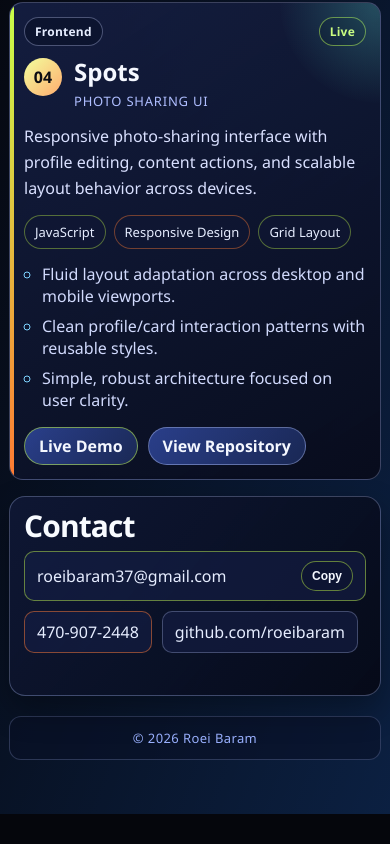
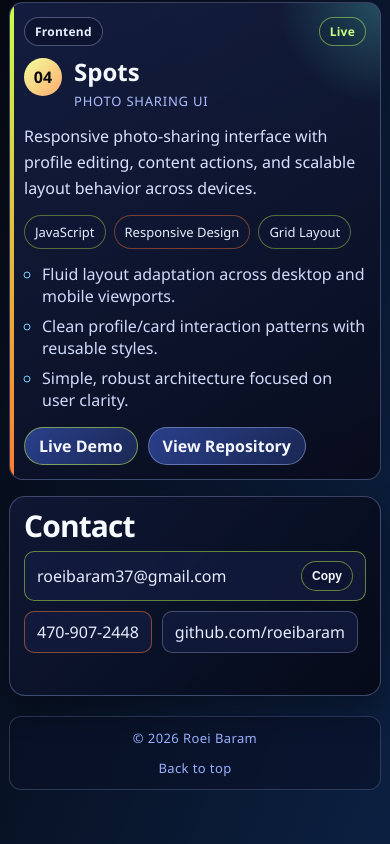
Before and after one commit to roeibaram/portfolio, a React (Vite) app: page / in a window 390 px wide. Shown: the part 2794-3638 px from the top of the page. Before the commit the page ends 3608 px from the top, so only its background shows below. Built offline with nearby package versions, Linux system fonts and the light colour scheme.

Commit message:
Add back-to-top navigation

```diff
--- a/src/App.jsx
+++ b/src/App.jsx
@@ -14,7 +14,7 @@ function App() {
   }, []);
 
   return (
-    <div className={`page ${isLoaded ? "page-ready" : ""}`}>
+    <div className={`page ${isLoaded ? "page-ready" : ""}`} id="top">
       <a className="page__skip-link" href="#main-content">
         Skip to content
       </a>
--- a/src/components/Footer/Footer.css
+++ b/src/components/Footer/Footer.css
@@ -1,6 +1,9 @@
 .footer {
   margin-top: 20px;
-  text-align: center;
+  display: flex;
+  align-items: center;
+  justify-content: space-between;
+  gap: 12px;
   color: #9ab1ff;
   font-size: 13px;
   letter-spacing: 0.03em;
@@ -13,3 +16,17 @@
 .footer p {
   margin: 0;
 }
+
+.footer__top-link {
+  color: inherit;
+}
+
+.footer__top-link:hover {
+  color: #ffffff;
+}
+
+@media (max-width: 520px) {
+  .footer {
+    flex-direction: column;
+  }
+}
--- a/src/components/Footer/Footer.jsx
+++ b/src/components/Footer/Footer.jsx
@@ -5,6 +5,7 @@ function Footer() {
   return (
     <footer className="footer">
       <p>© {new Date().getFullYear()} Roei Baram</p>
+      <a className="footer__top-link" href="#top">Back to top</a>
     </footer>
   );
 }
```
